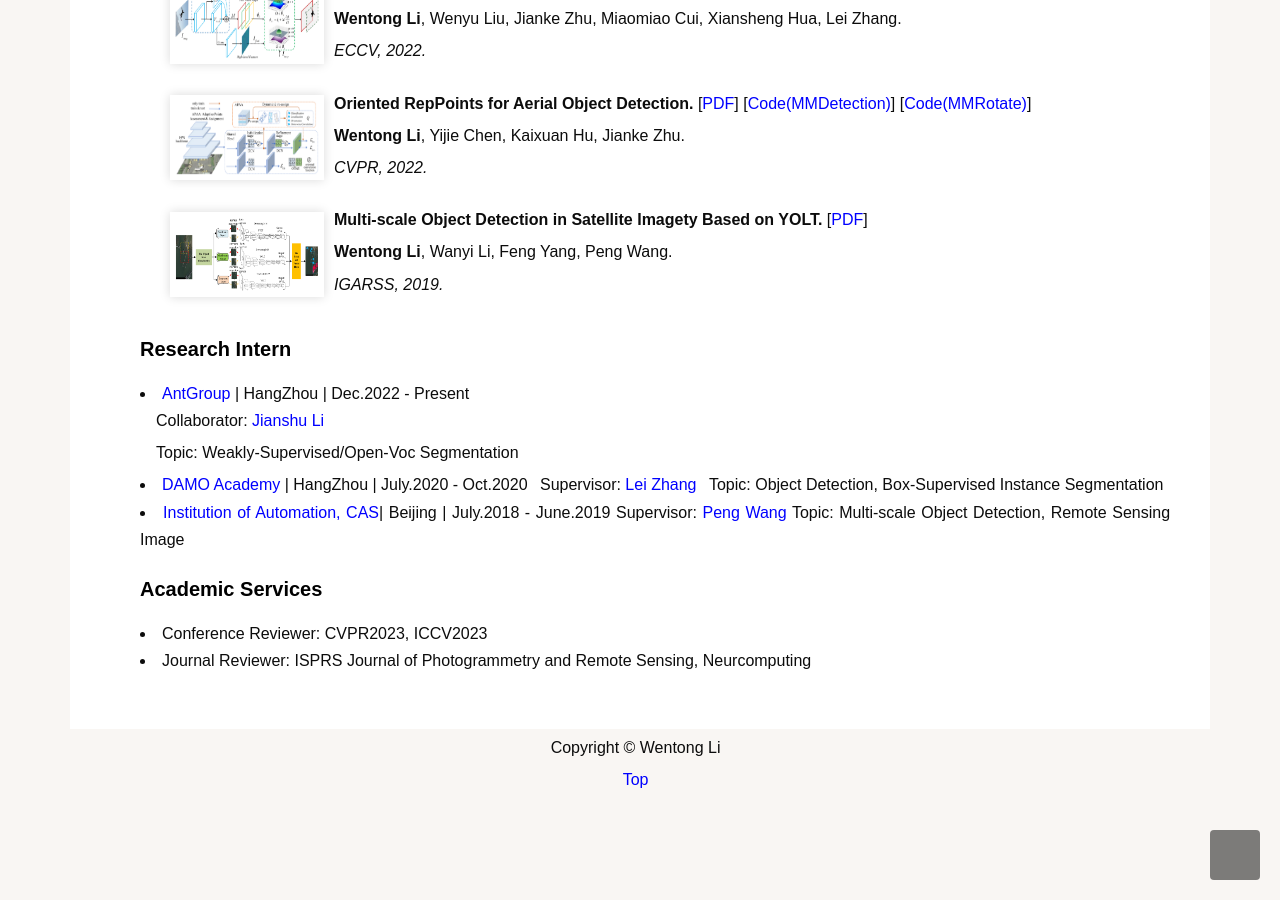
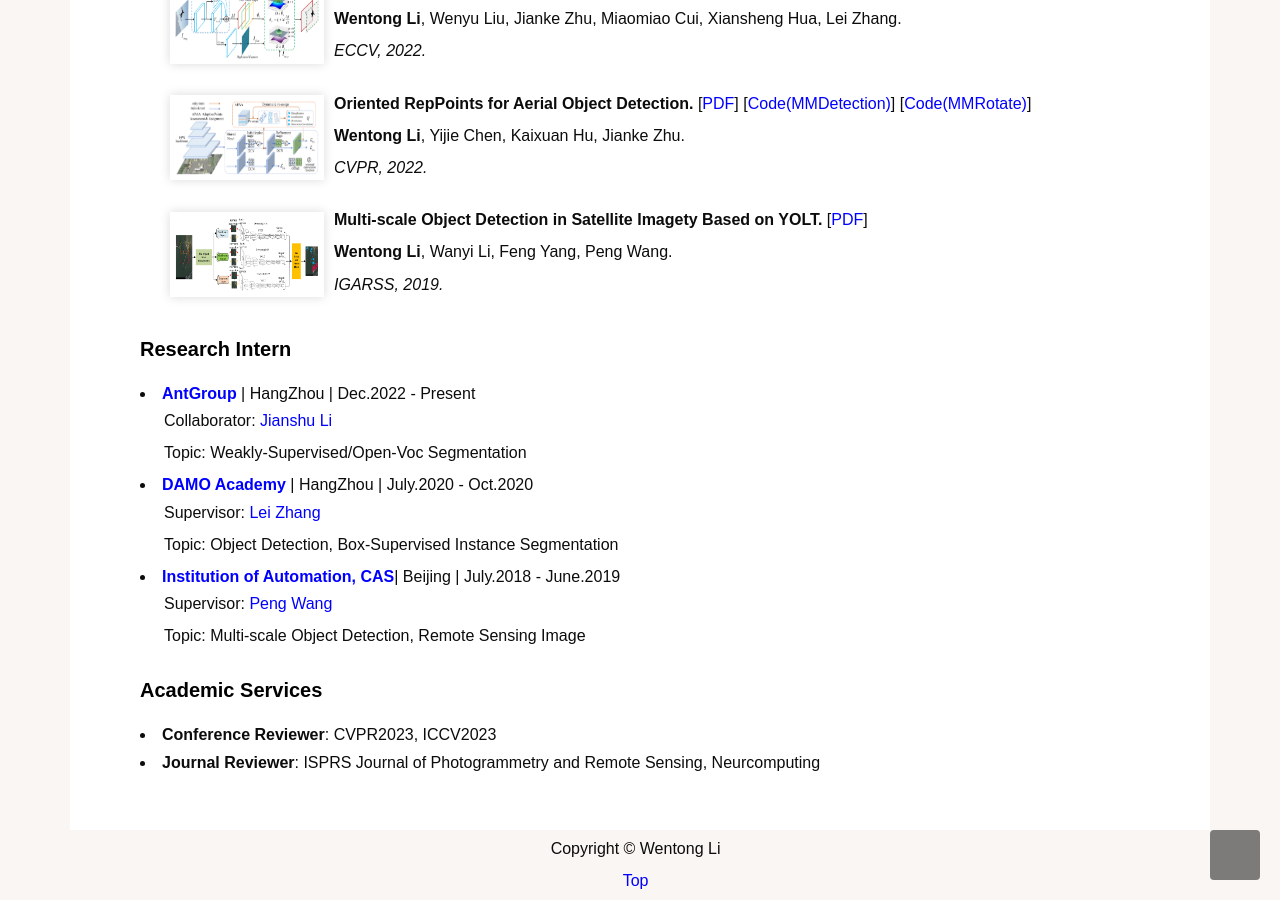
Before and after one commit to cslwt/cslwt.github.io, a Jekyll site: the page index.html, which Jekyll copies as it is, in a window 1280 px wide and 900 px high, scrolled down 1030 px. Built offline with Jekyll 4.4.1, drawn with Linux system fonts in a browser that asks for light colours; some web fonts are replaced; some of the changed lines change nothing that is shown.

Commit message:
Update index.html

```diff
--- a/index.html
+++ b/index.html
@@ -221,33 +221,41 @@
 
 				<h3> Research Intern </h3>
 				<li style="font-size:16px">
-					<a href="https://www.antgroup.com/">AntGroup</a> | HangZhou | Dec.2022 - Present
+					<b><a href="https://www.antgroup.com/">AntGroup</a></b> | HangZhou | Dec.2022 - Present
 				    <p>
-				     &emsp;Collaborator: <a href="https://scholar.google.com/citations?user=yyz7kMsAAAAJ&hl=zh-CN&oi=ao">Jianshu Li</a>
+				     &emsp;&ensp;Collaborator: <a href="https://scholar.google.com/citations?user=yyz7kMsAAAAJ&hl=zh-CN&oi=ao">Jianshu Li</a>
 				    </p>
 				    <p>
-				    &emsp;Topic: Weakly-Supervised/Open-Voc Segmentation
+				    &emsp;&ensp;Topic: Weakly-Supervised/Open-Voc Segmentation
 				    </p>
 				</li>
 				<li style="font-size:16px">
 
-				    <a href="https://damo.alibaba.com/?lang=zh">DAMO Academy</a> | HangZhou | July.2020 - Oct.2020
-
-				    &ensp;Supervisor: <a href="http://www4.comp.polyu.edu.hk/~cslzhang/">Lei Zhang </a>
-				    &ensp;Topic: Object Detection, Box-Supervised Instance Segmentation
+				    <b><a href="https://damo.alibaba.com/?lang=zh">DAMO Academy</a></b> | HangZhou | July.2020 - Oct.2020
+				    <p>
+				    &emsp;&ensp;Supervisor: <a href="http://www4.comp.polyu.edu.hk/~cslzhang/">Lei Zhang </a>
+			            </p>
+				    <p>
+				    &emsp;&ensp;Topic: Object Detection, Box-Supervised Instance Segmentation
+			            </p>
 				</li>
 				<li style="font-size:16px">
-				    <a href="http://ia.cas.cn/">Institution of Automation, CAS</a>| Beijing | July.2018 - June.2019
-				    Supervisor: <a href="https://people.ucas.ac.cn/~wangpengcasia">Peng Wang </a>
-				    Topic: Multi-scale Object Detection, Remote Sensing Image
+
+				    <b><a href="http://ia.cas.cn/">Institution of Automation, CAS</a></b>| Beijing | July.2018 - June.2019
+				    <p>
+				    &emsp;&ensp;Supervisor: <a href="https://people.ucas.ac.cn/~wangpengcasia">Peng Wang </a>
+				    </p>
+				    <p>
+				    &emsp;&ensp;Topic: Multi-scale Object Detection, Remote Sensing Image
+			            </p>
 				</li>
 
 				<h3> Academic Services </h3>
     				<li style="font-size:16px">
-          				Conference Reviewer: CVPR2023,  ICCV2023
+          				<b>Conference Reviewer</b>: CVPR2023,  ICCV2023
     				</li>
     				<li style="font-size:16px">
-         			Journal Reviewer:
+         			<b>Journal Reviewer</b>:
          				ISPRS Journal of Photogrammetry and Remote Sensing,  Neurcomputing
     				</li>
 
```
